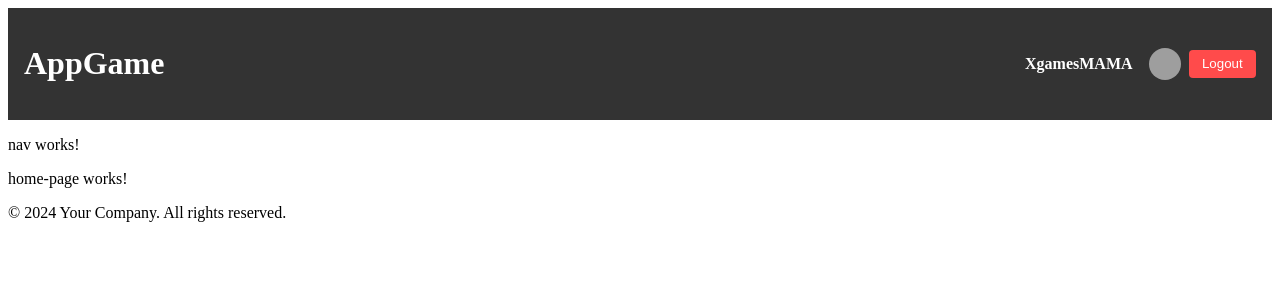
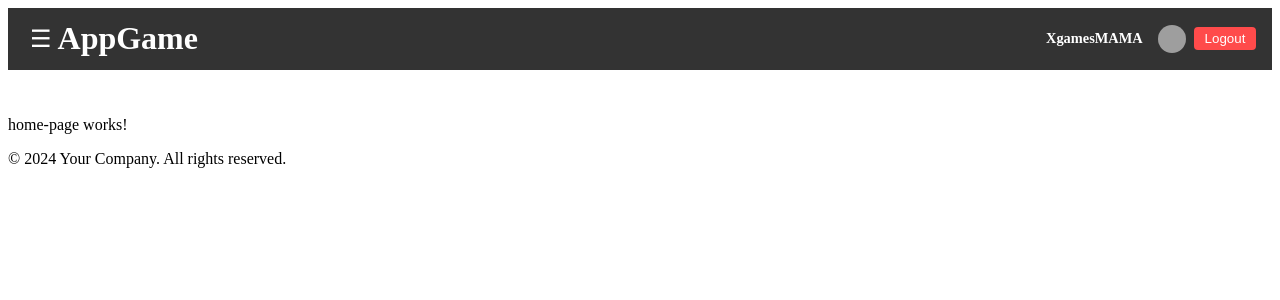
Before and after one commit to w1ls0nM/AppGame, an Angular app: page /homepage in a window 1280 px wide. Shown: the top 300 px of the page. Built offline with nearby package versions, Linux system fonts and the light colour scheme; grey boxes are pictures that could not be loaded.

Commit message:
add logic for footer and header

```diff
--- a/src/app/components/header/header.component.html
+++ b/src/app/components/header/header.component.html
@@ -1,10 +1,16 @@
 <header>
     <div class="header-content">
-      <h1>AppGame</h1>
+        <div class="header-container">
+            <app-nav></app-nav>
+            <h1>AppGame</h1>
+        </div>
+
 
       <div class="profile-section">
         <p class="userName">XgamesMAMA</p>
-        <img src="https://img.freepik.com/vecteurs-libre/jeu-astronaute-mignon-joystick-casque-dessin-anime-icone-vectorielle-illustration-science-techno_138676-9648.jpg?semt=ais_hybrid" alt="Profile Icon" class="profile-icon">
+        <img
+          src="https://img.freepik.com/vecteurs-libre/jeu-astronaute-mignon-joystick-casque-dessin-anime-icone-vectorielle-illustration-science-techno_138676-9648.jpg?semt=ais_hybrid"
+          alt="Profile Icon" class="profile-icon">
         <button class="logout-button">Logout</button>
       </div>
     </div>
--- a/src/app/components/header/header.component.scss
+++ b/src/app/components/header/header.component.scss
@@ -1,13 +1,29 @@
 header {
     background-color: #333;
     color: #fff;
-    padding: 1em;
+    padding: 0.5em 1em;
   }
 
   .header-content {
     display: flex;
     justify-content: space-between;
     align-items: center;
+  }
+
+  .header-container {
+    position: relative;
+    display: flex;
+    justify-content: center;
+    align-items: center;
+    z-index: 1;
+  }
+
+  h1 {
+    font-size: 2rem;
+    color: #fff;
+    z-index: 10;
+    position: relative;
+    margin: 0;
   }
 
   .profile-section {
@@ -17,8 +33,8 @@ header {
   }
 
   .profile-icon {
-    width: 32px;
-    height: 32px;
+    width: 28px;
+    height: 28px;
     border-radius: 50%;
   }
 
@@ -26,7 +42,7 @@ header {
     background-color: #ff4b4b;
     color: #fff;
     border: none;
-    padding: 0.5em 1em;
+    padding: 0.3em 0.8em;
     cursor: pointer;
     border-radius: 4px;
   }
@@ -37,7 +53,7 @@ header {
 
   .userName {
     color: #fff;
-    font-size: 1rem;
+    font-size: 0.9rem;
     font-weight: bold;
     margin-right: 0.5em;
   }
--- a/src/app/components/nav/nav.component.html
+++ b/src/app/components/nav/nav.component.html
@@ -1 +1,12 @@
-<p>nav works!</p>
+
+<div id="sideNav" class="side-nav">
+    <a href="javascript:void(0)" class="close-btn" (click)="closeNav()">×</a>
+    <a href="#">Home</a>
+    <a href="#">Profile</a>
+    <a href="#">Game List</a>
+    <a href="#">My List</a>
+    <a href="#">Logout</a>
+  </div>
+
+
+  <button (click)="openNav()" class="side-nav-toggle">☰</button>
--- a/src/app/components/nav/nav.component.scss
+++ b/src/app/components/nav/nav.component.scss
@@ -0,0 +1,47 @@
+
+.side-nav {
+    height: 100%;
+    width: 0;
+    position: fixed;
+    top: 0;
+    left: 0;
+    background-color: #333;
+    overflow-x: hidden;
+    transition: 0.5s;
+    padding-top: 60px;
+    z-index: 1000;
+  }
+
+  .side-nav a {
+    padding: 10px 20px;
+    text-decoration: none;
+    font-size: 1.2rem;
+    color: #fff;
+    display: block;
+    transition: 0.3s;
+  }
+
+  .side-nav a:hover {
+    background-color: #575757;
+  }
+
+  .close-btn {
+    position: absolute;
+    top: 10px;
+    right: 20px;
+    font-size: 2rem;
+    color: #fff;
+    text-decoration: none;
+  }
+
+  .side-nav-toggle {
+    background: none;
+    color: #fff;
+    border: none;
+    font-size: 1.5rem;
+    cursor: pointer;
+  }
+
+  .side-nav-toggle:focus {
+    outline: none;
+  }
--- a/src/app/components/nav/nav.component.ts
+++ b/src/app/components/nav/nav.component.ts
@@ -8,5 +8,17 @@ import { Component } from '@angular/core';
   styleUrl: './nav.component.scss'
 })
 export class NavComponent {
+  openNav() {
+    const sideNav = document.getElementById('sideNav');
+    if (sideNav) {
+      sideNav.style.width = '250px';
+    }
+  }
 
+  closeNav() {
+    const sideNav = document.getElementById('sideNav');
+    if (sideNav) {
+      sideNav.style.width = '0';
+    }
+  }
 }
```
Also changed, not shown: src/app/components/header/header.component.ts (+5 -2 lines).
